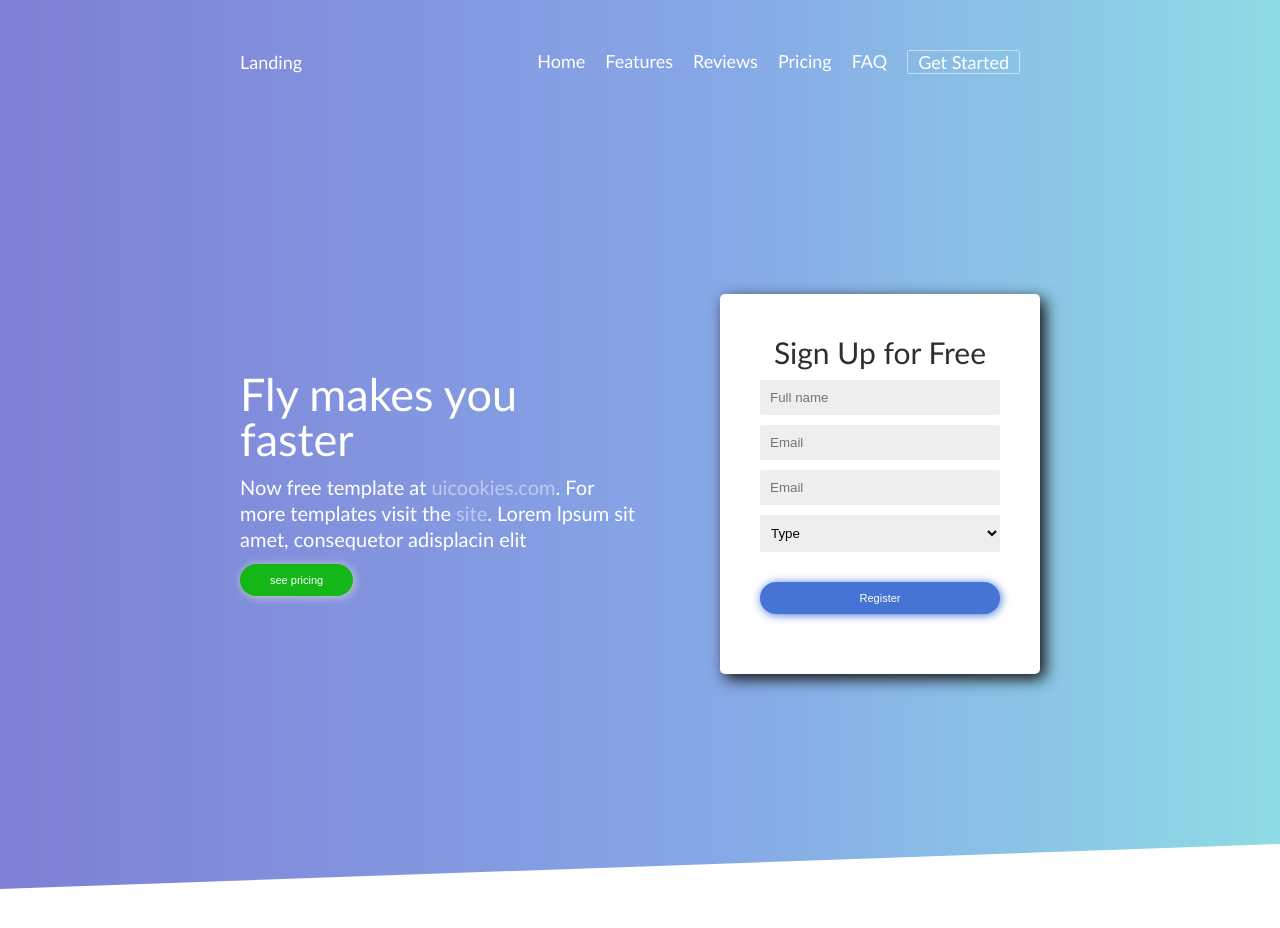
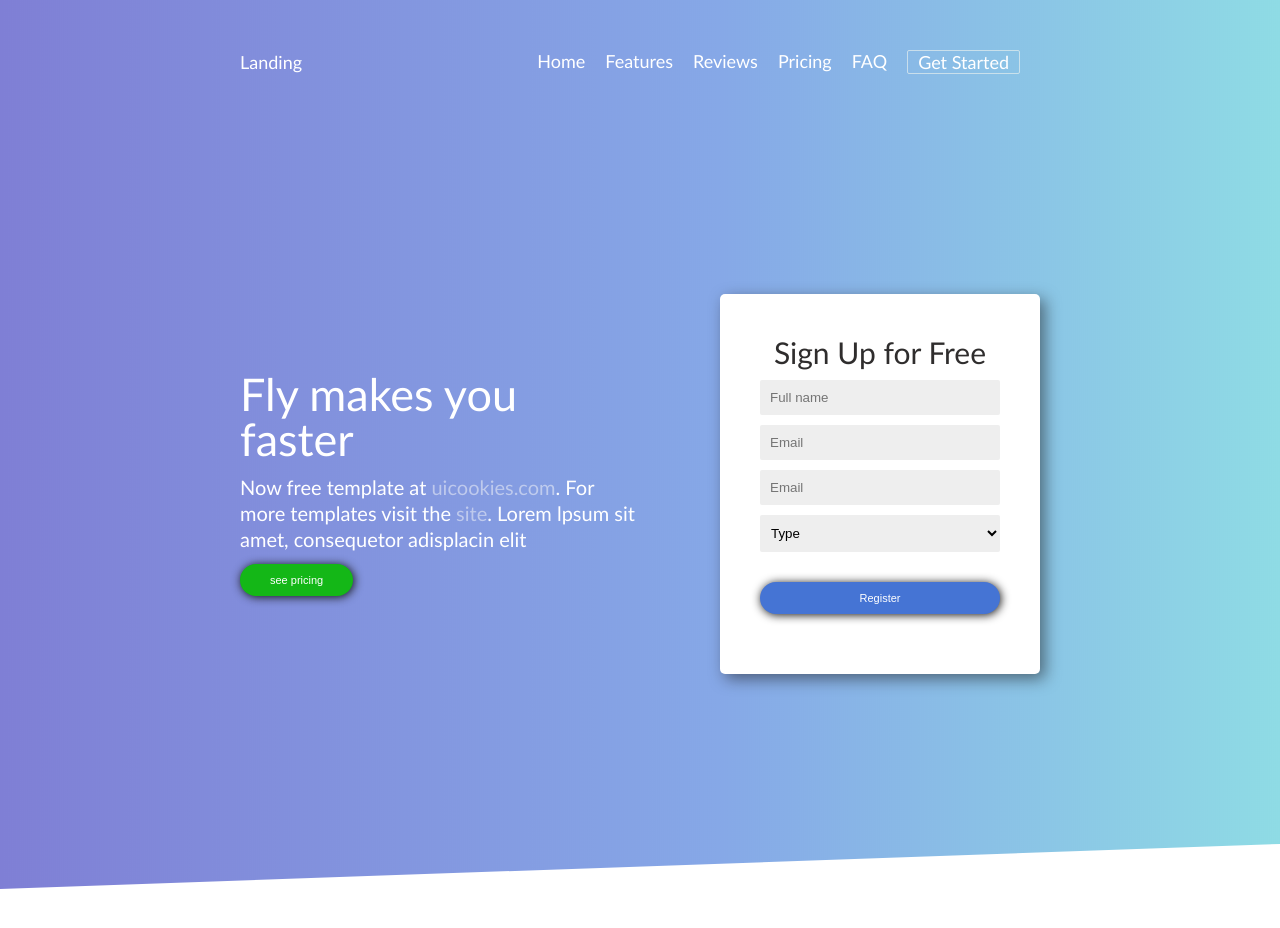
Before and after one commit to Jokotoye18/jokotoye18.github.io-frontend-challenge, a plain HTML site: page index.html in a window 1280 px wide. Drawn offline with Linux system fonts and the light colour scheme.

Commit message:
shadow adjustment

```diff
--- a/css/base.css
+++ b/css/base.css
@@ -16,6 +16,7 @@ html{
 body{
     background-image: url(../images/Azur\ Lane.jpg);
     /* height: 100vh; */
+    /* background: linear-gradient(to right, #7896dd, #85eee4); */
 }
 img{
     width: 100%;
@@ -155,7 +156,7 @@ section{
 .section-two{
     background-color: #ffffff;
     color: #2f2d2d;
-    box-shadow: 5px 5px 15px rgb(19, 18, 18);
+    box-shadow: 5px 5px 15px rgba(19, 18, 18, 0.5);
     width: 70%;
     border-radius: 0.5rem;
 }
@@ -187,7 +188,7 @@ section{
 .btn{
     color: rgb(0, 0, 0);
     padding: 1rem 3rem;
-    box-shadow: 1px 1px 10px #ccc;
+    box-shadow: 1px 1px 10px rgb(19, 18, 18);
     text-align: center;
     cursor: pointer;
     font-size: 1.1rem;
@@ -198,7 +199,7 @@ section{
     background-color: #4574d4;
     margin: 2rem 0;
     border-radius: 2rem;
-    box-shadow: 1px 1px 10px #4574d4;
+    box-shadow: 1px 1px 10px rgb(19, 18, 18);
     display: inline-block;
     width: 100%;
 
```
